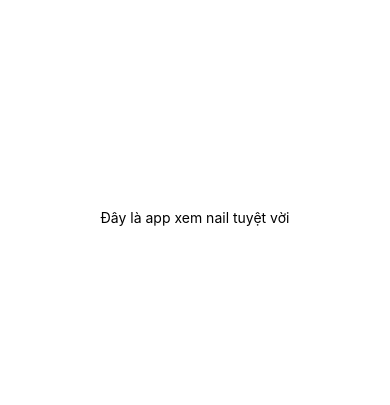
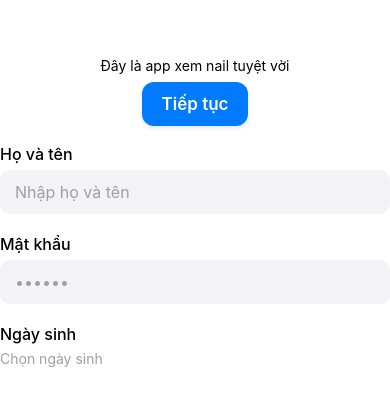
Before and after one commit to vominhthongss/nail-view, a React Native app: screen / in a window 390 px wide. Shown: the part 205-610 px from the top of the page. Built offline with nearby package versions, Linux system fonts and the light colour scheme.

Commit message:
feat: Add variant button and input components; update App.js layout

```diff
--- a/App.js
+++ b/App.js
@@ -1,10 +1,45 @@
 import { StatusBar } from "expo-status-bar";
 import { StyleSheet, Text, View } from "react-native";
+import VariantButton from "./components/variant-button";
+import VariantInput from "./components/variant-input";
+import { useState } from "react";
 
 export default function App() {
+  const [name, setName] = useState("");
+  const [birthDate, setBirthDate] = useState(null);
+  const [password, setPassword] = useState("");
+
+  const handlePress = () => {
+    alert("Đã nhấn nút Apple!");
+  };
+
   return (
     <View style={styles.container}>
       <Text>Đây là app xem nail tuyệt vời</Text>
+      <VariantButton title="Tiếp tục" onPress={handlePress} />
+      <VariantInput
+        label="Họ và tên"
+        type="text"
+        value={name}
+        onChange={setName}
+        placeholder="Nhập họ và tên"
+      />
+
+      <VariantInput
+        label="Mật khẩu"
+        type="password"
+        value={password}
+        onChange={setPassword}
+        placeholder="••••••"
+      />
+
+      <VariantInput
+        label="Ngày sinh"
+        type="date"
+        value={birthDate}
+        onChange={setBirthDate}
+        placeholder="Chọn ngày sinh"
+      />
       <StatusBar style="auto" />
     </View>
   );
--- /dev/null
+++ b/components/variant-button.js
@@ -0,0 +1,43 @@
+import React from "react";
+import { TouchableOpacity, Text, StyleSheet } from "react-native";
+
+const VariantButton = ({ title, onPress, disabled = false }) => {
+  return (
+    <TouchableOpacity
+      style={[styles.button, disabled && styles.disabled]}
+      onPress={onPress}
+      activeOpacity={0.7}
+      disabled={disabled}
+    >
+      <Text style={styles.text}>{title}</Text>
+    </TouchableOpacity>
+  );
+};
+
+const styles = StyleSheet.create({
+  button: {
+    minHeight: 44, // Minimum height for touch target
+    backgroundColor: "#007AFF", // Apple blue
+    paddingVertical: 12,
+    paddingHorizontal: 20,
+    borderRadius: 12,
+    alignItems: "center",
+    justifyContent: "center",
+    shadowColor: "#000",
+    shadowOpacity: 0.1,
+    shadowOffset: { width: 0, height: 2 },
+    shadowRadius: 4,
+    elevation: 2,
+    marginVertical: 8,
+  },
+  disabled: {
+    backgroundColor: "#A0A0A0",
+  },
+  text: {
+    color: "#fff",
+    fontSize: 17,
+    fontWeight: "600",
+    fontFamily: "System",
+  },
+});
+export default VariantButton;
--- /dev/null
+++ b/components/variant-input.js
@@ -0,0 +1,104 @@
+import React, { useState } from "react";
+import {
+  View,
+  TextInput,
+  Text,
+  StyleSheet,
+  Platform,
+  TouchableOpacity,
+} from "react-native";
+import DateTimePicker from "@react-native-community/datetimepicker";
+
+const VariantInput = ({
+  label,
+  type = "text", // text, password, date, datetime
+  value,
+  onChange,
+  placeholder,
+  secureTextEntry,
+  style,
+}) => {
+  const [showDatePicker, setShowDatePicker] = useState(false);
+
+  const handleChange = (val) => {
+    if (type === "date" || type === "datetime") {
+      onChange(val);
+      setShowDatePicker(false);
+    } else {
+      onChange(val);
+    }
+  };
+
+  const renderInput = () => {
+    if (type === "date" || type === "datetime") {
+      return (
+        <>
+          <TouchableOpacity
+            onPress={() => setShowDatePicker(true)}
+            style={styles.dateInput}
+          >
+            <Text style={{ color: value ? "#000" : "#A0A0A0" }}>
+              {value ? value.toLocaleString() : placeholder || "Chọn ngày"}
+            </Text>
+          </TouchableOpacity>
+          {showDatePicker && (
+            <DateTimePicker
+              value={value || new Date()}
+              mode={type === "date" ? "date" : "datetime"}
+              display={Platform.OS === "ios" ? "spinner" : "default"}
+              onChange={(e, selectedDate) => {
+                if (Platform.OS !== "ios") setShowDatePicker(false);
+                if (selectedDate) handleChange(selectedDate);
+              }}
+            />
+          )}
+        </>
+      );
+    }
+
+    return (
+      <TextInput
+        style={[styles.input, style]}
+        placeholder={placeholder}
+        value={value}
+        onChangeText={handleChange}
+        secureTextEntry={type === "password" || secureTextEntry}
+        placeholderTextColor="#A0A0A0"
+      />
+    );
+  };
+
+  return (
+    <View style={styles.container}>
+      {label && <Text style={styles.label}>{label}</Text>}
+      {renderInput()}
+    </View>
+  );
+};
+
+const styles = StyleSheet.create({
+  container: {
+    marginVertical: 10,
+    width: "100%",
+  },
+  label: {
+    fontSize: 16,
+    marginBottom: 6,
+    fontWeight: "500",
+    color: "#000",
+  },
+  input: {
+    width: "100%",
+    backgroundColor: "#F2F2F7",
+    borderRadius: 10,
+    paddingVertical: 12,
+    paddingHorizontal: 15,
+    fontSize: 16,
+    color: "#000",
+  },
+  dateInput: {
+    justifyContent: "center",
+  },
+});
+
+export default VariantInput;
--- a/package.json
+++ b/package.json
@@ -10,6 +10,7 @@
     "web": "expo start --web"
   },
   "dependencies": {
+    "@react-native-community/datetimepicker": "^8.4.1",
     "expo": "~53.0.9",
     "expo-status-bar": "~2.2.3",
     "react": "19.0.0",
```
Also changed, not shown: 1 other file (tests, documents, lock files or other folders).
